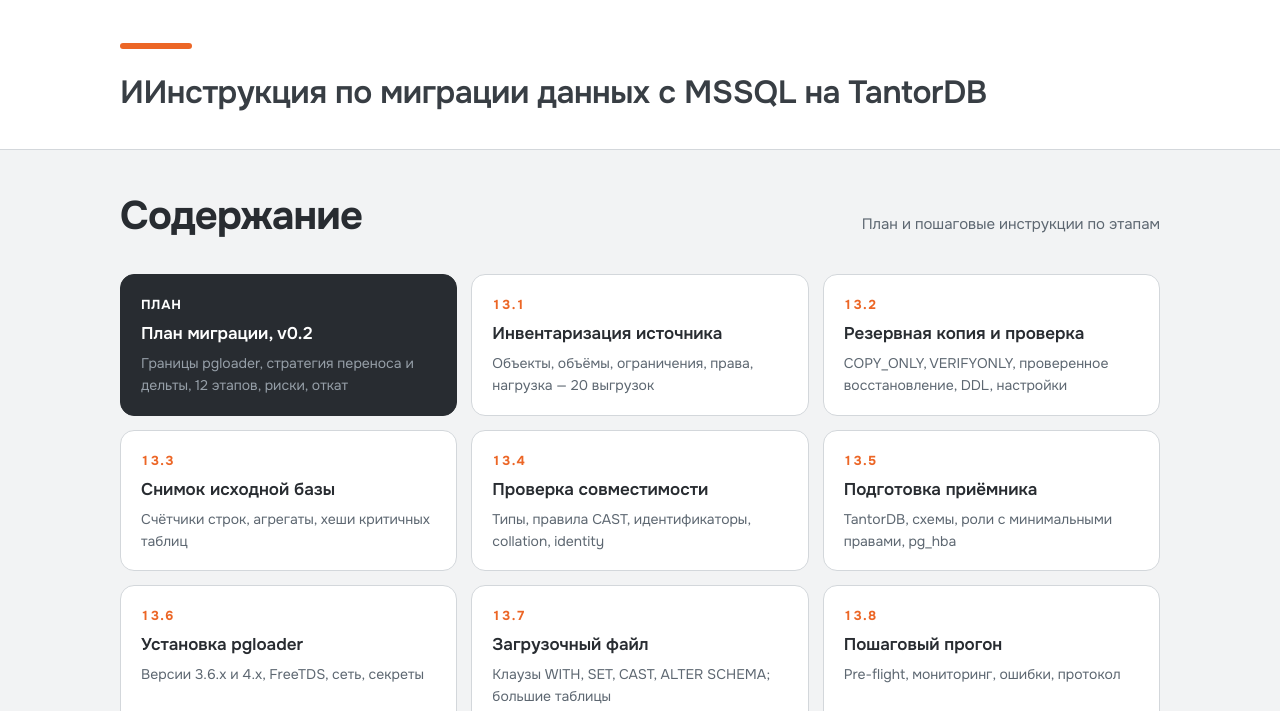
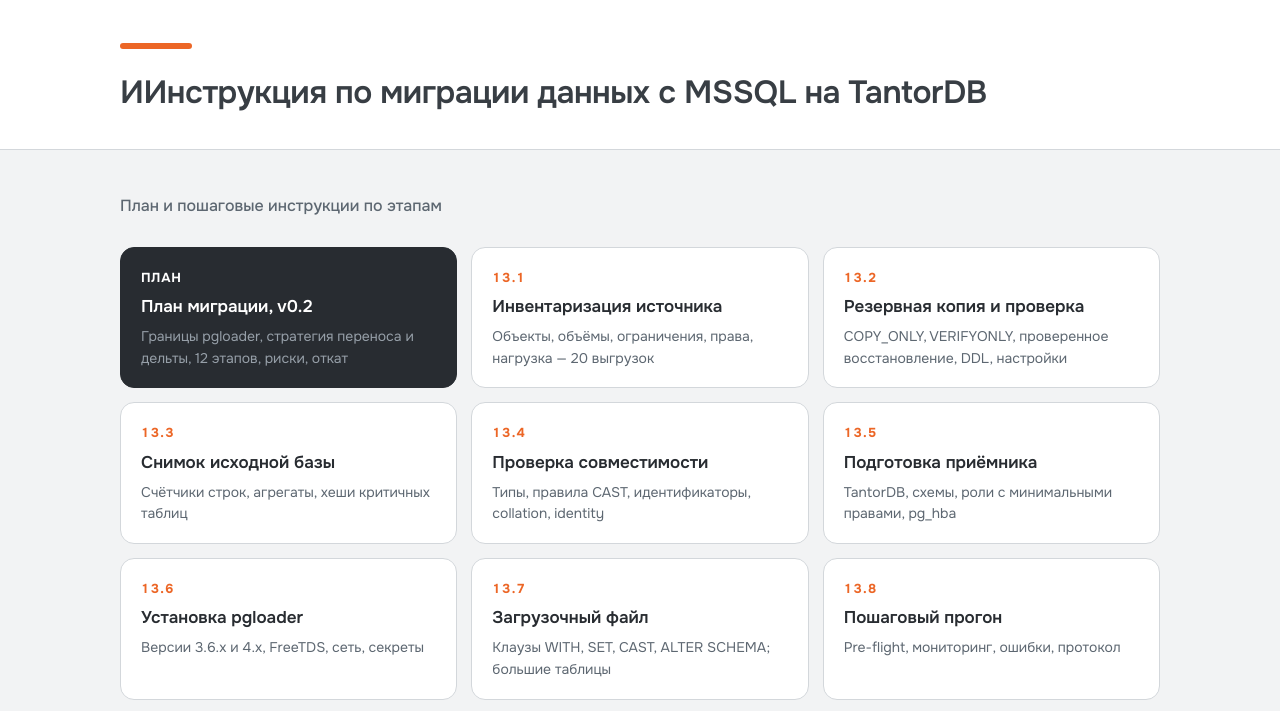
Before and after one commit to refgen72off/migr_MSSQL_Postgres, a plain HTML site: page index.html in a window 1280 px wide. Shown: the part 74-785 px from the top of the page. Drawn offline with Linux system fonts and the light colour scheme.

Commit message:
site: remove the contents heading and left-align the section caption

```diff
--- a/index.html
+++ b/index.html
@@ -95,12 +95,12 @@
   /* ---------- contents ---------- */
   .contents{background:var(--bg-soft);border-top:1px solid var(--line);border-bottom:1px solid var(--line);
             padding:clamp(26px,3.6vw,44px) 0 clamp(40px,6vw,72px)}
-  .section-head{display:flex;align-items:baseline;justify-content:space-between;gap:20px;flex-wrap:wrap;margin-bottom:clamp(24px,3vw,36px)}
+  .section-head{display:flex;align-items:baseline;justify-content:flex-start;gap:20px;flex-wrap:wrap;margin-bottom:clamp(20px,2.6vw,28px)}
   .section-head h2{
     margin:0;font-size:clamp(24px,3.4vw,40px);line-height:1.1;
     letter-spacing:-0.02em;font-weight:700;
   }
-  .section-head span{font-size:15px;color:var(--muted)}
+  .section-head span{font-size:16px;color:var(--muted);font-weight:500}
 
   .grid{display:grid;gap:14px;grid-template-columns:repeat(auto-fit,minmax(272px,1fr))}
 
@@ -154,7 +154,6 @@
   <section class="contents">
     <div class="wrap">
       <div class="section-head">
-        <h2>Содержание</h2>
         <span>План и пошаговые инструкции по этапам</span>
       </div>
 
```
